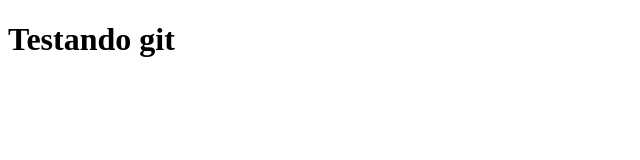
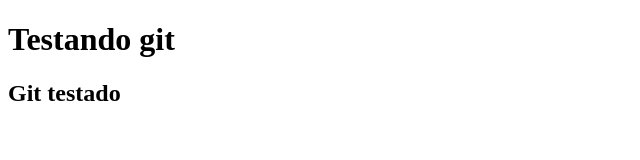
Before and after one commit to HudsonJR777/testando-git, a plain HTML site: page index.html in a window 1280 px wide. Shown: the whole page, without its empty margins (0-640 px from the left). Drawn offline with Linux system fonts and the light colour scheme.

Commit message:
Adicionando h2 no index

```diff
--- a/index.html
+++ b/index.html
@@ -8,5 +8,6 @@
 </head>
 <body>
     <h1>Testando git</h1>
+    <h2>Git testado</h2>
 </body>
 </html>
```
